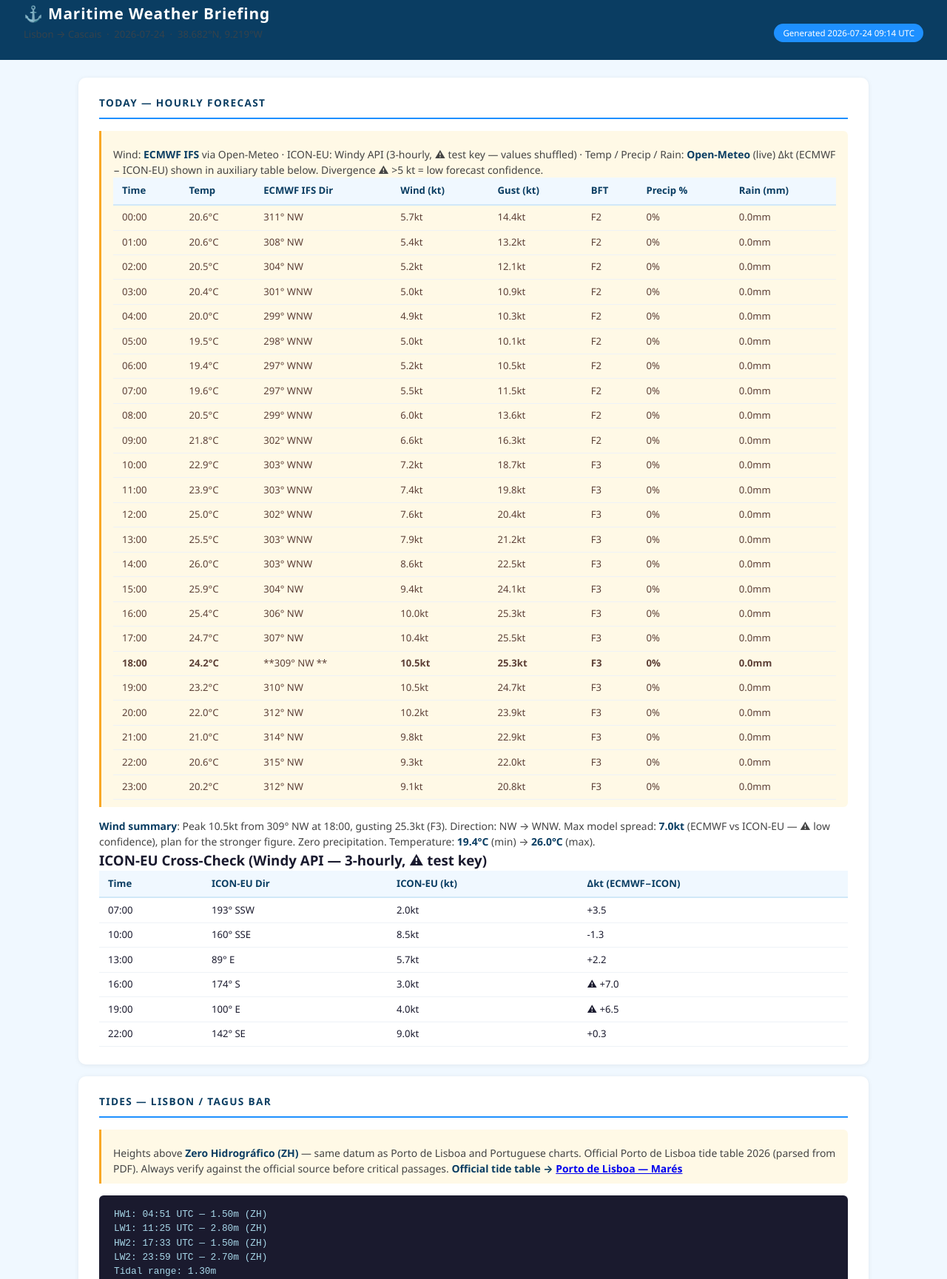
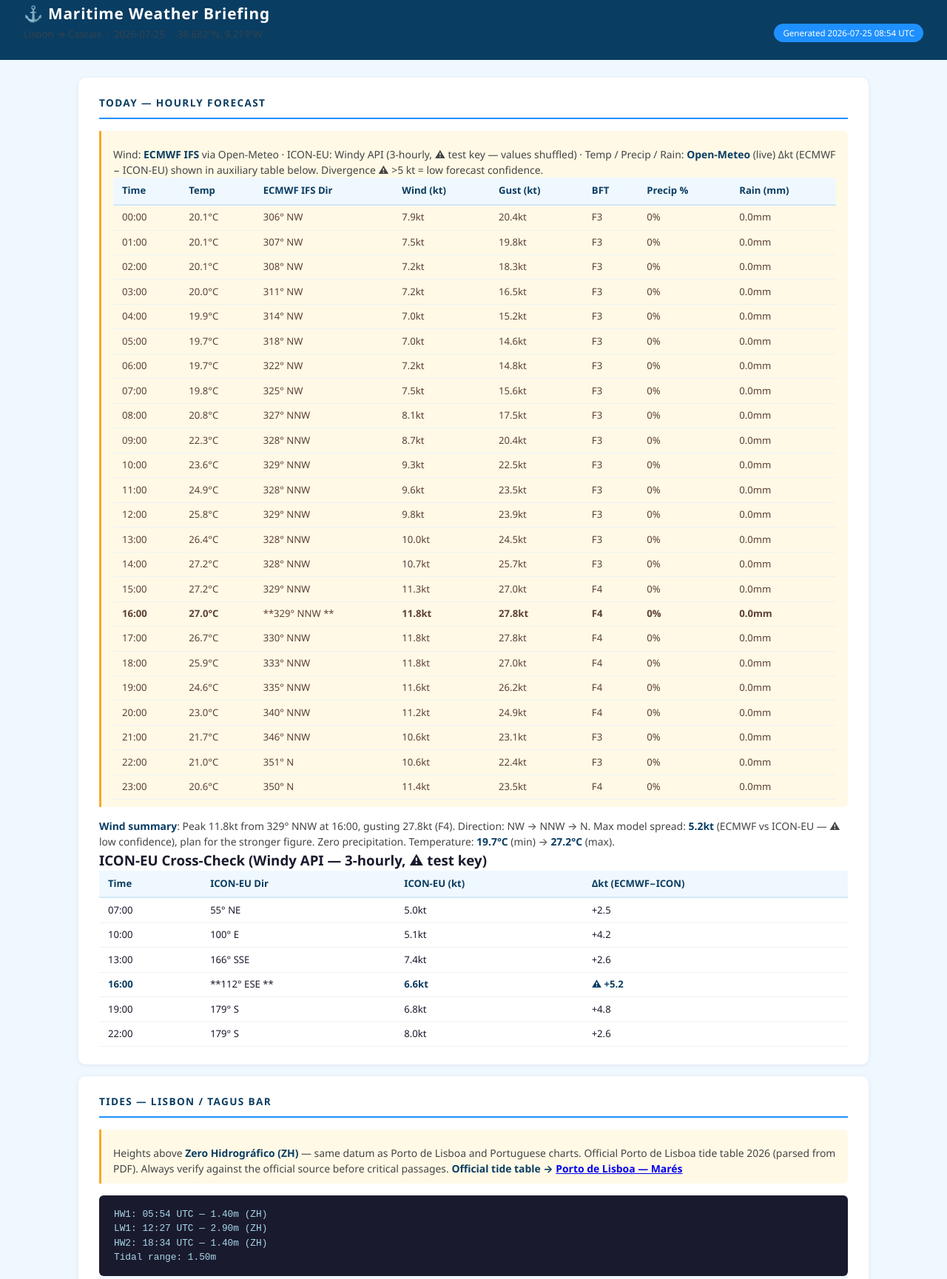
Before and after one commit to martinsda/maritime-weather, a website: page index.html in a window 1280 px wide. Shown: the part 21-1750 px from the top of the page at 74% size. Drawn offline with Linux system fonts and the light colour scheme.

Commit message:
briefing: auto-generated 30151909477

```diff
--- a/index.html
+++ b/index.html
@@ -3,7 +3,7 @@
 <head>
   <meta charset="UTF-8">
   <meta name="viewport" content="width=device-width, initial-scale=1.0">
-  <title>Maritime Briefing — 2026-07-24</title>
+  <title>Maritime Briefing — 2026-07-25</title>
   <style>
     :root {
       --sea:   #0a3d62;
@@ -100,9 +100,9 @@
 <header>
   <div>
     <h1>⚓ Maritime Weather Briefing</h1>
-    <p>Lisbon → Cascais &nbsp;·&nbsp; 2026-07-24 &nbsp;·&nbsp; 38.682°N, 9.219°W</p>
+    <p>Lisbon → Cascais &nbsp;·&nbsp; 2026-07-25 &nbsp;·&nbsp; 38.682°N, 9.219°W</p>
   </div>
-  <span class="badge">Generated 2026-07-24 09:14 UTC</span>
+  <span class="badge">Generated 2026-07-25 08:54 UTC</span>
 </header>
 
 <main>
@@ -125,247 +125,247 @@
 </thead>
 <tbody><tr>
 <td>00:00</td>
-<td>20.6°C</td>
-<td>311° NW</td>
-<td>5.7kt</td>
-<td>14.4kt</td>
-<td>F2</td>
+<td>20.1°C</td>
+<td>306° NW</td>
+<td>7.9kt</td>
+<td>20.4kt</td>
+<td>F3</td>
 <td>0%</td>
 <td>0.0mm</td>
 </tr>
 <tr>
 <td>01:00</td>
-<td>20.6°C</td>
-<td>308° NW</td>
-<td>5.4kt</td>
-<td>13.2kt</td>
-<td>F2</td>
+<td>20.1°C</td>
+<td>307° NW</td>
+<td>7.5kt</td>
+<td>19.8kt</td>
+<td>F3</td>
 <td>0%</td>
 <td>0.0mm</td>
 </tr>
 <tr>
 <td>02:00</td>
-<td>20.5°C</td>
-<td>304° NW</td>
-<td>5.2kt</td>
-<td>12.1kt</td>
-<td>F2</td>
+<td>20.1°C</td>
+<td>308° NW</td>
+<td>7.2kt</td>
+<td>18.3kt</td>
+<td>F3</td>
 <td>0%</td>
 <td>0.0mm</td>
 </tr>
 <tr>
 <td>03:00</td>
-<td>20.4°C</td>
-<td>301° WNW</td>
-<td>5.0kt</td>
-<td>10.9kt</td>
-<td>F2</td>
+<td>20.0°C</td>
+<td>311° NW</td>
+<td>7.2kt</td>
+<td>16.5kt</td>
+<td>F3</td>
 <td>0%</td>
 <td>0.0mm</td>
 </tr>
 <tr>
 <td>04:00</td>
-<td>20.0°C</td>
-<td>299° WNW</td>
-<td>4.9kt</td>
-<td>10.3kt</td>
-<td>F2</td>
+<td>19.9°C</td>
+<td>314° NW</td>
+<td>7.0kt</td>
+<td>15.2kt</td>
+<td>F3</td>
 <td>0%</td>
 <td>0.0mm</td>
 </tr>
 <tr>
 <td>05:00</td>
-<td>19.5°C</td>
-<td>298° WNW</td>
-<td>5.0kt</td>
-<td>10.1kt</td>
-<td>F2</td>
+<td>19.7°C</td>
+<td>318° NW</td>
+<td>7.0kt</td>
+<td>14.6kt</td>
+<td>F3</td>
 <td>0%</td>
 <td>0.0mm</td>
 </tr>
 <tr>
 <td>06:00</td>
-<td>19.4°C</td>
-<td>297° WNW</td>
-<td>5.2kt</td>
-<td>10.5kt</td>
-<td>F2</td>
+<td>19.7°C</td>
+<td>322° NW</td>
+<td>7.2kt</td>
+<td>14.8kt</td>
+<td>F3</td>
 <td>0%</td>
 <td>0.0mm</td>
 </tr>
 <tr>
 <td>07:00</td>
-<td>19.6°C</td>
-<td>297° WNW</td>
-<td>5.5kt</td>
-<td>11.5kt</td>
-<td>F2</td>
+<td>19.8°C</td>
+<td>325° NW</td>
+<td>7.5kt</td>
+<td>15.6kt</td>
+<td>F3</td>
 <td>0%</td>
 <td>0.0mm</td>
 </tr>
 <tr>
 <td>08:00</td>
-<td>20.5°C</td>
-<td>299° WNW</td>
-<td>6.0kt</td>
-<td>13.6kt</td>
-<td>F2</td>
+<td>20.8°C</td>
+<td>327° NNW</td>
+<td>8.1kt</td>
+<td>17.5kt</td>
+<td>F3</td>
 <td>0%</td>
 <td>0.0mm</td>
 </tr>
 <tr>
 <td>09:00</td>
-<td>21.8°C</td>
-<td>302° WNW</td>
-<td>6.6kt</td>
-<td>16.3kt</td>
-<td>F2</td>
+<td>22.3°C</td>
+<td>328° NNW</td>
+<td>8.7kt</td>
+<td>20.4kt</td>
+<td>F3</td>
 <td>0%</td>
 <td>0.0mm</td>
 </tr>
 <tr>
 <td>10:00</td>
-<td>22.9°C</td>
-<td>303° WNW</td>
-<td>7.2kt</td>
-<td>18.7kt</td>
+<td>23.6°C</td>
+<td>329° NNW</td>
+<td>9.3kt</td>
+<td>22.5kt</td>
 <td>F3</td>
 <td>0%</td>
 <td>0.0mm</td>
 </tr>
 <tr>
 <td>11:00</td>
-<td>23.9°C</td>
-<td>303° WNW</td>
-<td>7.4kt</td>
-<td>19.8kt</td>
+<td>24.9°C</td>
+<td>328° NNW</td>
+<td>9.6kt</td>
+<td>23.5kt</td>
 <td>F3</td>
 <td>0%</td>
 <td>0.0mm</td>
 </tr>
 <tr>
 <td>12:00</td>
-<td>25.0°C</td>
-<td>302° WNW</td>
-<td>7.6kt</td>
-<td>20.4kt</td>
+<td>25.8°C</td>
+<td>329° NNW</td>
+<td>9.8kt</td>
+<td>23.9kt</td>
 <td>F3</td>
 <td>0%</td>
 <td>0.0mm</td>
 </tr>
 <tr>
 <td>13:00</td>
-<td>25.5°C</td>
-<td>303° WNW</td>
-<td>7.9kt</td>
-<td>21.2kt</td>
+<td>26.4°C</td>
+<td>328° NNW</td>
+<td>10.0kt</td>
+<td>24.5kt</td>
 <td>F3</td>
 <td>0%</td>
 <td>0.0mm</td>
 </tr>
 <tr>
 <td>14:00</td>
-<td>26.0°C</td>
-<td>303° WNW</td>
-<td>8.6kt</td>
-<td>22.5kt</td>
+<td>27.2°C</td>
+<td>328° NNW</td>
+<td>10.7kt</td>
+<td>25.7kt</td>
 <td>F3</td>
 <td>0%</td>
 <td>0.0mm</td>
 </tr>
 <tr>
 <td>15:00</td>
-<td>25.9°C</td>
-<td>304° NW</td>
-<td>9.4kt</td>
-<td>24.1kt</td>
-<td>F3</td>
+<td>27.2°C</td>
+<td>329° NNW</td>
+<td>11.3kt</td>
+<td>27.0kt</td>
+<td>F4</td>
 <td>0%</td>
 <td>0.0mm</td>
 </tr>
 <tr>
-<td>16:00</td>
-<td>25.4°C</td>
-<td>306° NW</td>
-<td>10.0kt</td>
-<td>25.3kt</td>
-<td>F3</td>
+<td><strong>16:00</strong></td>
+<td><strong>27.0°C</strong></td>
+<td>**329° NNW  **</td>
+<td><strong>11.8kt</strong></td>
+<td><strong>27.8kt</strong></td>
+<td><strong>F4</strong></td>
+<td><strong>0%</strong></td>
+<td><strong>0.0mm</strong></td>
+</tr>
+<tr>
+<td>17:00</td>
+<td>26.7°C</td>
+<td>330° NNW</td>
+<td>11.8kt</td>
+<td>27.8kt</td>
+<td>F4</td>
 <td>0%</td>
 <td>0.0mm</td>
 </tr>
 <tr>
-<td>17:00</td>
-<td>24.7°C</td>
-<td>307° NW</td>
-<td>10.4kt</td>
-<td>25.5kt</td>
-<td>F3</td>
+<td>18:00</td>
+<td>25.9°C</td>
+<td>333° NNW</td>
+<td>11.8kt</td>
+<td>27.0kt</td>
+<td>F4</td>
 <td>0%</td>
 <td>0.0mm</td>
 </tr>
 <tr>
-<td><strong>18:00</strong></td>
-<td><strong>24.2°C</strong></td>
-<td>**309° NW   **</td>
-<td><strong>10.5kt</strong></td>
-<td><strong>25.3kt</strong></td>
-<td><strong>F3</strong></td>
-<td><strong>0%</strong></td>
-<td><strong>0.0mm</strong></td>
-</tr>
-<tr>
 <td>19:00</td>
-<td>23.2°C</td>
-<td>310° NW</td>
-<td>10.5kt</td>
-<td>24.7kt</td>
-<td>F3</td>
+<td>24.6°C</td>
+<td>335° NNW</td>
+<td>11.6kt</td>
+<td>26.2kt</td>
+<td>F4</td>
 <td>0%</td>
 <td>0.0mm</td>
 </tr>
 <tr>
 <td>20:00</td>
-<td>22.0°C</td>
-<td>312° NW</td>
-<td>10.2kt</td>
-<td>23.9kt</td>
-<td>F3</td>
+<td>23.0°C</td>
+<td>340° NNW</td>
+<td>11.2kt</td>
+<td>24.9kt</td>
+<td>F4</td>
 <td>0%</td>
 <td>0.0mm</td>
 </tr>
 <tr>
 <td>21:00</td>
-<td>21.0°C</td>
-<td>314° NW</td>
-<td>9.8kt</td>
-<td>22.9kt</td>
+<td>21.7°C</td>
+<td>346° NNW</td>
+<td>10.6kt</td>
+<td>23.1kt</td>
 <td>F3</td>
 <td>0%</td>
 <td>0.0mm</td>
 </tr>
 <tr>
 <td>22:00</td>
-<td>20.6°C</td>
-<td>315° NW</td>
-<td>9.3kt</td>
-<td>22.0kt</td>
+<td>21.0°C</td>
+<td>351° N</td>
+<td>10.6kt</td>
+<td>22.4kt</td>
 <td>F3</td>
 <td>0%</td>
 <td>0.0mm</td>
 </tr>
 <tr>
 <td>23:00</td>
-<td>20.2°C</td>
-<td>312° NW</td>
-<td>9.1kt</td>
-<td>20.8kt</td>
-<td>F3</td>
+<td>20.6°C</td>
+<td>350° N</td>
+<td>11.4kt</td>
+<td>23.5kt</td>
+<td>F4</td>
 <td>0%</td>
 <td>0.0mm</td>
 </tr>
 </tbody></table>
 </blockquote>
-<p><strong>Wind summary</strong>: Peak 10.5kt from 309° NW at 18:00, gusting 25.3kt (F3). Direction: NW → WNW. Max model spread: <strong>7.0kt</strong> (ECMWF vs ICON-EU — ⚠ low confidence), plan for the stronger figure. Zero precipitation. Temperature: <strong>19.4°C</strong> (min) → <strong>26.0°C</strong> (max).</p>
+<p><strong>Wind summary</strong>: Peak 11.8kt from 329° NNW at 16:00, gusting 27.8kt (F4). Direction: NW → NNW → N. Max model spread: <strong>5.2kt</strong> (ECMWF vs ICON-EU — ⚠ low confidence), plan for the stronger figure. Zero precipitation. Temperature: <strong>19.7°C</strong> (min) → <strong>27.2°C</strong> (max).</p>
 <h3>ICON-EU Cross-Check (Windy API — 3-hourly, ⚠ test key)</h3>
 <table>
 <thead>
@@ -378,39 +378,39 @@
 </thead>
 <tbody><tr>
 <td>07:00</td>
-<td>193° SSW</td>
-<td>2.0kt</td>
-<td>+3.5</td>
+<td>55° NE</td>
+<td>5.0kt</td>
+<td>+2.5</td>
 </tr>
 <tr>
 <td>10:00</td>
-<td>160° SSE</td>
-<td>8.5kt</td>
-<td>-1.3</td>
+<td>100° E</td>
+<td>5.1kt</td>
+<td>+4.2</td>
 </tr>
 <tr>
 <td>13:00</td>
-<td>89° E</td>
-<td>5.7kt</td>
-<td>+2.2</td>
+<td>166° SSE</td>
+<td>7.4kt</td>
+<td>+2.6</td>
 </tr>
 <tr>
-<td>16:00</td>
-<td>174° S</td>
-<td>3.0kt</td>
-<td>⚠ +7.0</td>
+<td><strong>16:00</strong></td>
+<td>**112° ESE  **</td>
+<td><strong>6.6kt</strong></td>
+<td><strong>⚠ +5.2</strong></td>
 </tr>
 <tr>
 <td>19:00</td>
-<td>100° E</td>
-<td>4.0kt</td>
-<td>⚠ +6.5</td>
+<td>179° S</td>
+<td>6.8kt</td>
+<td>+4.8</td>
 </tr>
 <tr>
 <td>22:00</td>
-<td>142° SE</td>
-<td>9.0kt</td>
-<td>+0.3</td>
+<td>179° S</td>
+<td>8.0kt</td>
+<td>+2.6</td>
 </tr>
 </tbody></table>
 </section>
@@ -420,11 +420,10 @@
 Official Porto de Lisboa tide table 2026 (parsed from PDF). Always verify against the official source before critical passages.
 <strong>Official tide table → <a href="https://www.portodelisboa.pt/mares">Porto de Lisboa — Marés</a></strong></p>
 </blockquote>
-<pre><code>HW1: 04:51 UTC — 1.50m (ZH)
-LW1: 11:25 UTC — 2.80m (ZH)
-HW2: 17:33 UTC — 1.50m (ZH)
-LW2: 23:59 UTC — 2.70m (ZH)
-Tidal range: 1.30m
+<pre><code>HW1: 05:54 UTC — 1.40m (ZH)
+LW1: 12:27 UTC — 2.90m (ZH)
+HW2: 18:34 UTC — 1.40m (ZH)
+Tidal range: 1.50m
 </code></pre>
 <table>
 <thead>
@@ -436,8 +435,8 @@ Tidal range: 1.30m
 </thead>
 <tbody><tr>
 <td>14:00 (dep)</td>
-<td>strong flood</td>
-<td>strong flood — depart seaward (Cascais)</td>
+<td>slack flood</td>
+<td>Near-slack (12:27→18:34 UTC) — minimal current</td>
 </tr>
 <tr>
 <td>17:00 (ret)</td>
@@ -445,28 +444,23 @@ Tidal range: 1.30m
 <td>strong flood — inward back to base ✓</td>
 </tr>
 <tr>
-<td>23:59 UTC</td>
-<td>LW slack (2.70m ZH)</td>
+<td>05:54 UTC</td>
+<td>HW slack (1.40m ZH)</td>
 <td>Calmest bar crossing window</td>
 </tr>
 <tr>
-<td>04:51 UTC</td>
-<td>HW slack (1.50m ZH)</td>
+<td>12:27 UTC</td>
+<td>LW slack (2.90m ZH)</td>
 <td>Calmest bar crossing window</td>
 </tr>
 <tr>
-<td>11:25 UTC</td>
-<td>LW slack (2.80m ZH)</td>
-<td>Calmest bar crossing window</td>
-</tr>
-<tr>
-<td>17:33 UTC</td>
-<td>HW slack (1.50m ZH)</td>
+<td>18:34 UTC</td>
+<td>HW slack (1.40m ZH)</td>
 <td>Calmest bar crossing window</td>
 </tr>
 </tbody></table>
 <blockquote>
-<p><strong>Passage window</strong>: Depart 14:00 → <strong>seaward (Cascais)</strong> (strong flood at departure (LOW slack 95 min away at 11:25 UTC)). Return 17:00 on <strong>strong flood</strong> — ✓ upriver (back to base).</p>
+<p><strong>Passage window</strong>: Depart 14:00 → <strong>seaward (Cascais)</strong> (slack flood at departure (LOW slack 33 min away at 12:27 UTC)). Return 17:00 on <strong>strong flood</strong> — ✓ upriver (back to base).</p>
 </blockquote>
 </section>
 <section id="multi"><h2>MULTI-DAY FORECAST (Open-Meteo — Live Data)</h2>
@@ -485,81 +479,81 @@ Tidal range: 1.30m
 </tr>
 </thead>
 <tbody><tr>
-<td>Fri 24 Jul</td>
+<td>Sat 25 Jul</td>
 <td>Partly cloudy</td>
-<td>26.0</td>
-<td>19.4</td>
+<td>27.2</td>
+<td>19.7</td>
 <td>0%</td>
 <td>0.0</td>
-<td>10.0</td>
-<td>25.1</td>
-<td>297° WNW</td>
-</tr>
-<tr>
-<td>Sat 25 Jul</td>
-<td>Partly cloudy</td>
-<td>26.9</td>
-<td>19.5</td>
-<td>0%</td>
-<td>0.0</td>
-<td>10.4</td>
+<td>10.7</td>
 <td>26.6</td>
-<td>330° NNW</td>
+<td>329° NNW</td>
 </tr>
 <tr>
 <td>Sun 26 Jul</td>
 <td>Mainly clear</td>
-<td>29.8</td>
-<td>19.7</td>
+<td>30.2</td>
+<td>19.4</td>
 <td>0%</td>
 <td>0.0</td>
-<td>10.0</td>
-<td>25.1</td>
-<td>351° N</td>
+<td>9.0</td>
+<td>23.3</td>
+<td>354° N</td>
 </tr>
 <tr>
 <td>Mon 27 Jul</td>
 <td>Clear sky</td>
-<td>32.5</td>
-<td>19.4</td>
+<td>32.7</td>
+<td>19.0</td>
 <td>0%</td>
 <td>0.0</td>
-<td>6.9</td>
-<td>18.1</td>
-<td>258° WSW</td>
+<td>6.8</td>
+<td>17.7</td>
+<td>284° WNW</td>
 </tr>
 <tr>
 <td>Tue 28 Jul</td>
-<td>Mainly clear</td>
-<td>31.1</td>
-<td>18.6</td>
+<td>Clear sky</td>
+<td>32.2</td>
+<td>19.1</td>
 <td>0%</td>
 <td>0.0</td>
-<td>8.5</td>
-<td>19.8</td>
-<td>278° W</td>
+<td>7.8</td>
+<td>19.4</td>
+<td>293° WNW</td>
 </tr>
 <tr>
 <td>Wed 29 Jul</td>
-<td>Partly cloudy</td>
-<td>29.3</td>
+<td>Mainly clear</td>
+<td>29.7</td>
+<td>19.2</td>
+<td>0%</td>
+<td>0.0</td>
+<td>7.7</td>
+<td>20.4</td>
+<td>319° NW</td>
+</tr>
+<tr>
+<td>Thu 30 Jul</td>
+<td>Overcast</td>
+<td>27.6</td>
+<td>18.1</td>
+<td>0%</td>
+<td>0.0</td>
+<td>9.9</td>
+<td>24.9</td>
+<td>351° N</td>
+</tr>
+<tr>
+<td>Fri 31 Jul</td>
+<td>Overcast</td>
+<td>28.4</td>
 <td>19.8</td>
 <td>0%</td>
 <td>0.0</td>
-<td>9.7</td>
-<td>23.7</td>
-<td>335° NNW</td>
-</tr>
-<tr>
-<td>Thu 30 Jul</td>
-<td>Partly cloudy</td>
-<td>27.4</td>
-<td>18.8</td>
-<td>0%</td>
-<td>0.0</td>
-<td>9.7</td>
-<td>23.5</td>
-<td>334° NNW</td>
+<td>9.5</td>
+<td>24.7</td>
+<td>340° NNW</td>
 </tr>
 </tbody></table>
 <p><strong>Week reading</strong>: 7 of 7 days settled (rain &lt;20%, wind &lt;15kt). Peak gust this week: <strong>26.6kt</strong> on Sat 25 Jul. Confidence high D+0–D+2, indicative only beyond 72 hrs.</p>
@@ -568,7 +562,7 @@ Tidal range: 1.30m
 
 <footer>
   Data: <strong>Windy API</strong> (wind/waves) + <strong>Open-Meteo</strong> (temp/rain) + <strong>Porto de Lisboa PDF</strong> (tides)
-  &nbsp;·&nbsp; <a href="output/2026-07-24_lisbon-cascais-briefing.md">Full markdown report</a>
+  &nbsp;·&nbsp; <a href="output/2026-07-25_lisbon-cascais-briefing.md">Full markdown report</a>
   &nbsp;·&nbsp; Generated by maritime-weather skill
 </footer>
 
```
Also changed, not shown: output/2026-07-25_lisbon-cascais-briefing.md (added).
